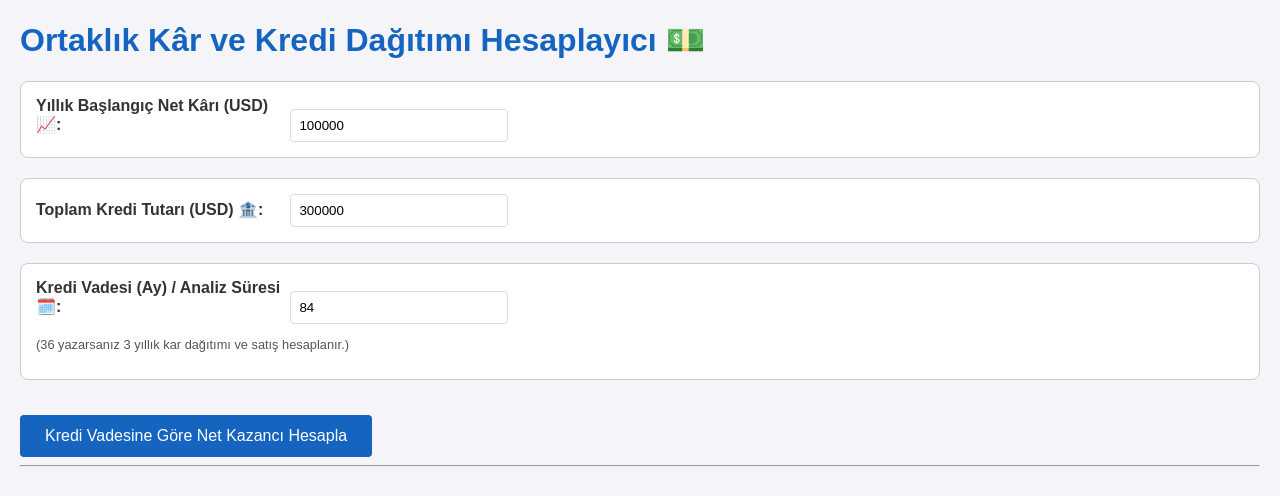
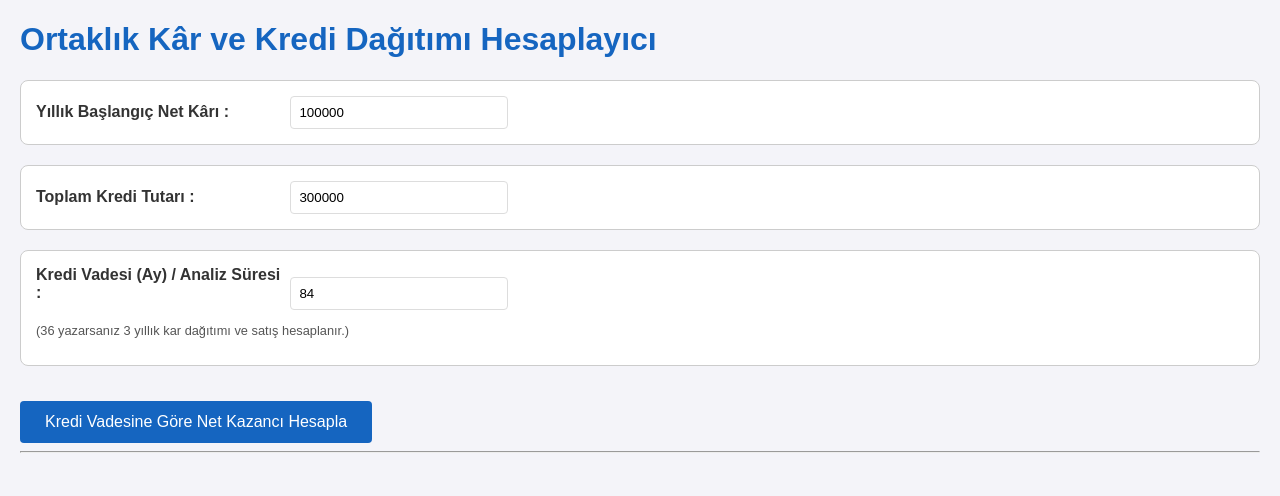
Before and after one commit to SalesforceJack/sharecodes, a plain HTML site: page share calculation codes.html in a window 1280 px wide. Drawn offline with Linux system fonts and the light colour scheme.

Commit message:
share calculation codes.html

```diff
--- a/share calculation codes.html
+++ b/share calculation codes.html
@@ -24,20 +24,20 @@
     </style>
 </head>
 <body>
-    <h1>Ortaklık Kâr ve Kredi Dağıtımı Hesaplayıcı 💵</h1>
+    <h1>Ortaklık Kâr ve Kredi Dağıtımı Hesaplayıcı </h1>
 
     <div class="input-group">
-        <label for="dukkanEBITDA">Yıllık Başlangıç Net Kârı (USD) 📈:</label>
+        <label for="dukkanEBITDA">Yıllık Başlangıç Net Kârı  :</label>
         <input type="text" id="dukkanEBITDA" value="100000" placeholder="Örn: 100000">
     </div>
 
     <div class="input-group">
-        <label for="loanAmount">Toplam Kredi Tutarı (USD) 🏦:</label>
+        <label for="loanAmount">Toplam Kredi Tutarı :</label>
         <input type="text" id="loanAmount" value="300000" placeholder="Örn: 300000">
     </div>
 
     <div class="input-group">
-        <label for="loanTermMonths">Kredi Vadesi (Ay) / Analiz Süresi 🗓️:</label>
+        <label for="loanTermMonths">Kredi Vadesi (Ay) / Analiz Süresi :</label>
         <input type="number" id="loanTermMonths" value="84" min="12" placeholder="Örn: 36 (3 yıl)">
         <p style="font-size: 0.8em; color: #555;">(36 yazarsanız 3 yıllık kar dağıtımı ve satış hesaplanır.)</p>
     </div>
@@ -138,7 +138,7 @@ function calculateProfitDistribution() {
     // 3. Kâr ve Kredi Dağıtımı (Yıllık Döngü)
 
     let htmlOutput = `
-        <h2>💰 Kâr ve Kredi Dağıtım Sonuçları (${NUM_YEARS_OF_ANALYSIS} Yıl Analiz, %5 Büyüme)</h2>
+        <h2> Kâr ve Kredi Dağıtım Sonuçları (${NUM_YEARS_OF_ANALYSIS} Yıl Analiz, %5 Büyüme)</h2>
         <h3>Girdiler</h3>
         <ul>
             <li>**Başlangıç Yıllık Net Kâr:** ${initialAnnualNetProfit.toLocaleString('en-US', { style: 'currency', currency: 'USD', minimumFractionDigits: 2 })}</li>
```
